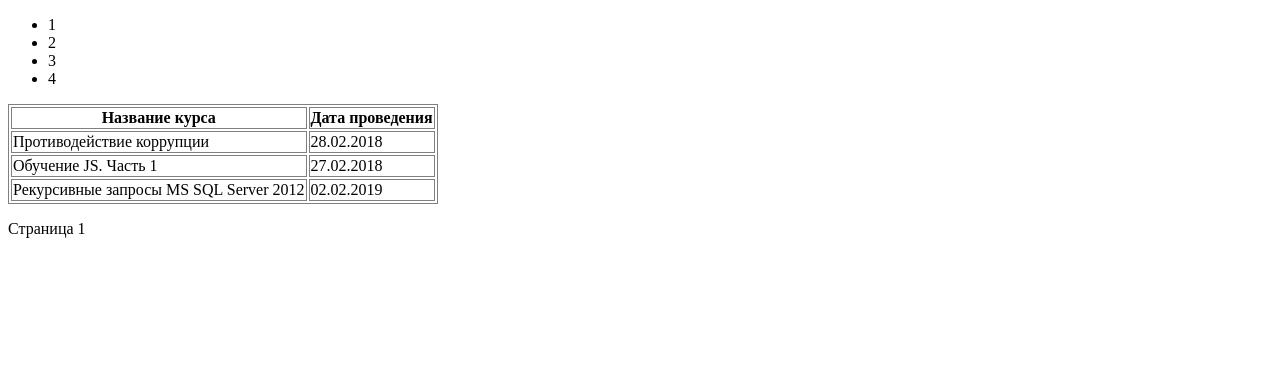
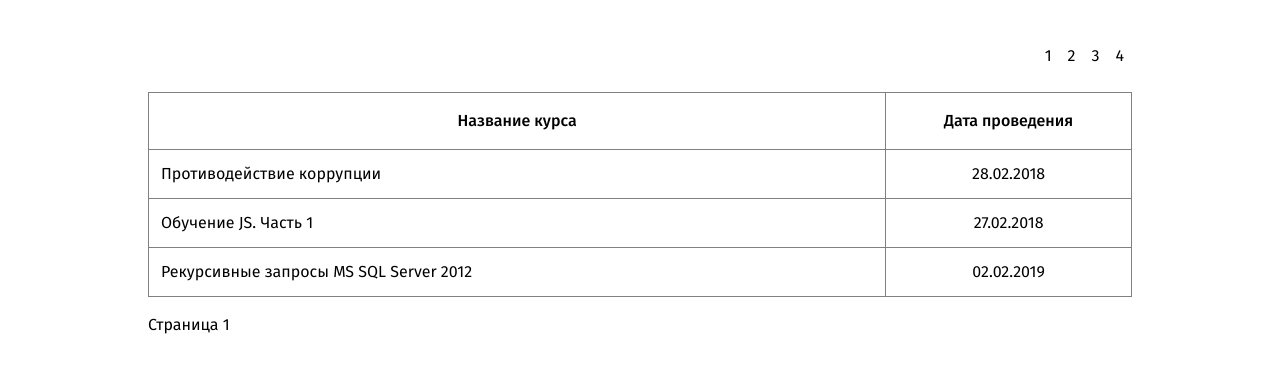
Before and after one commit to Gina-K/sortable_table, a plain HTML site: page index.html in a window 1280 px wide. Drawn offline with nearby package versions, Linux system fonts and the light colour scheme.

Commit message:
Add CSS styles

```diff
--- a/index.html
+++ b/index.html
@@ -4,17 +4,14 @@
   <meta charset="UTF-8">
   <title>Тестовое задание. Задача 3</title>
 
+  <link rel="stylesheet" href="styles.css">
+  <link href="https://fonts.googleapis.com/css2?family=Fira+Sans:wght@400;500&display=swap" rel="stylesheet">
+
   <script src="https://ajax.googleapis.com/ajax/libs/jquery/3.5.1/jquery.min.js"></script>
+</head>
 
-  <style>
-    table,
-    th,
-    td {
-      border: 1px solid gray;
-    }
-  </style>
-</head>
 <body>
+<main>
   <nav>
     <ul>
       <li class="page-number">1</li>
@@ -26,8 +23,8 @@
   <table>
     <thead>
     <tr>
-    <th id="column-name">Название курса</th>
-    <th id="column-date">Дата проведения</th>
+      <th id="column-name" title="Вкл/выкл сортировку по имени, по возрастанию">Название курса</th>
+      <th id="column-date" title="Вкл/выкл сортировку по дате, по возрастанию">Дата проведения</th>
     </tr>
     </thead>
     <tbody id="mainTableBody">
@@ -35,6 +32,7 @@
 
   </table>
   <p>Страница <span id="page-index"></span></p>
+</main>
 <script src="task3.js"></script>
 </body>
 </html>
--- /dev/null
+++ b/styles.css
@@ -0,0 +1,68 @@
+html {
+    box-sizing: border-box;
+}
+
+*,
+*:before,
+*:after {
+    box-sizing: inherit;
+}
+
+body {
+    margin: 0;
+    font-family: 'Fira Sans', Arial, sans-serif;
+    font-size: 16px;
+    font-weight: 400;
+    line-height: 1.5;
+}
+
+main {
+    margin: 0 auto;
+    padding: 20px;
+    max-width: 1024px;
+}
+
+table {
+    width: 100%;
+    border-collapse: collapse;
+}
+
+th {
+    font-weight: 500;
+    padding: 16px;
+    cursor: pointer;
+}
+
+td {
+    padding: 12px;
+    vertical-align: top;
+}
+
+td:last-child {
+    width: 25%;
+    text-align: center;
+}
+
+table,
+th,
+td {
+    border: 1px solid gray;
+}
+
+nav ul {
+    display: flex;
+    justify-content: flex-end;
+    width: 100%;
+    margin: 16px 0;
+    padding: 0;
+    list-style-type: none;
+}
+
+nav li {
+    padding: 8px;
+    cursor: pointer;
+}
+
+.active {
+    color: #278AE2;
+}
```
Lines whose indentation alone changed are shown as unchanged.
